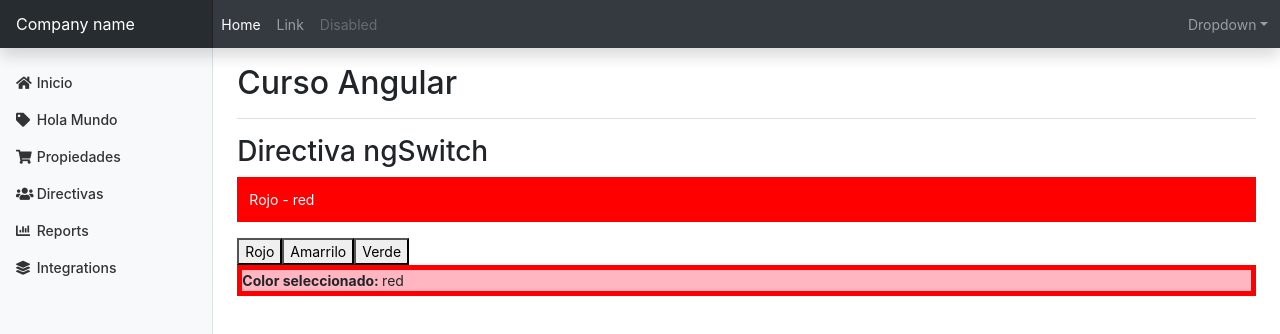
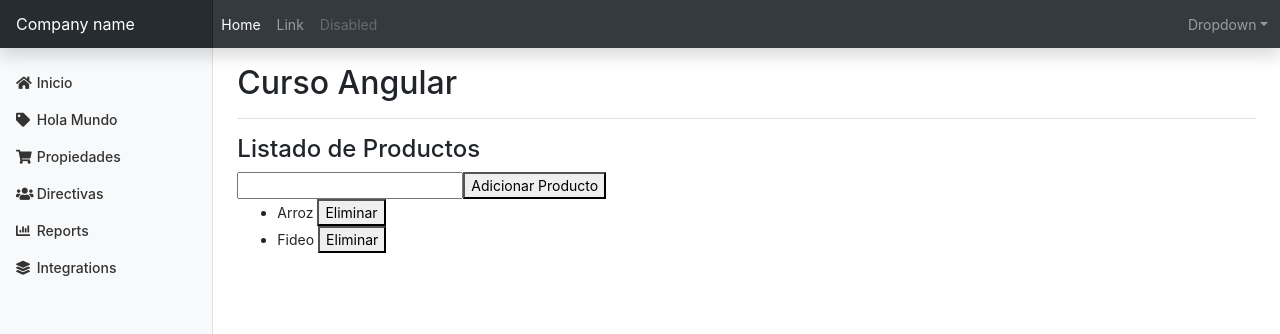
Before and after one commit to HugoMontes/cursoangular, an Angular app: page /producto in a window 1280 px wide. Shown: the top 334 px of the page. Built offline with nearby package versions, Linux system fonts and the light colour scheme.

Commit message:
Ejemplo de servicios

```diff
--- a/src/app/app-routing.module.ts
+++ b/src/app/app-routing.module.ts
@@ -11,6 +11,8 @@ import { EstiloComponent } from './estilo/estilo.component';
 import { HomeComponent } from './home/home.component';
 // Importar el componenete parametro
 import { ParametrosComponent } from './parametros/parametros.component';
+// Importar el componente Producto
+import { ProductoComponent } from './producto/producto.component';
 
 // Definir una constante que contiene un array de objetos json con
 // las rutas asociadas a un componente
@@ -25,6 +27,8 @@ const appRoutes: Routes = [
   {path: 'estilo', component: EstiloComponent},
   // Definir una ruta con paso de parametro
   {path: 'parametros/:param_nombre', component: ParametrosComponent},
+  // Definir una ruta para producto
+  {path: 'producto', component: ProductoComponent},
   // Definir la ruta para el error 404
   {path: '**', component: EstiloComponent},
 ];
--- a/src/app/app.module.ts
+++ b/src/app/app.module.ts
@@ -2,6 +2,8 @@ import { BrowserModule } from '@angular/platform-browser';
 import { NgModule } from '@angular/core';
 // Importar el archivo de rutas
 import { AppRoutingModule } from './app-routing.module';
+// Importar el modulo para trabajar con formularios
+import { FormsModule } from '@angular/forms';
 
 import { AppComponent } from './app.component';
 // Se podria eliminar los otros componentes
@@ -14,6 +16,7 @@ import { HomeComponent } from './home/home.component';
 import { ParametrosComponent } from './parametros/parametros.component';
 import { HeaderComponent } from './template/header/header.component';
 import { NavigationComponent } from './template/navigation/navigation.component';
+import { ProductoComponent } from './producto/producto.component';
 
 @NgModule({
   declarations: [
@@ -26,12 +29,14 @@ import { NavigationComponent } from './template/navigation/navigation.component'
     HomeComponent,
     ParametrosComponent,
     HeaderComponent,
-    NavigationComponent
+    NavigationComponent,
+    ProductoComponent
   ],
   // Cargar el modulo para lanzar las rutas
   imports: [
     BrowserModule,
-    AppRoutingModule
+    AppRoutingModule,
+    FormsModule       // <--- importar en el NgModule
   ],
   providers: [],
   bootstrap: [AppComponent]
--- /dev/null
+++ b/src/app/producto/producto.component.html
@@ -0,0 +1,15 @@
+<h4>Listado de Productos</h4>
+<!-- hacer uso del databinding ngModel -->
+<input type="text" [(ngModel)]="nombre_producto">
+<button (click)="guardarProducto()">Adicionar Producto</button>
+
+<p *ngIf="nombre_producto">
+    El producto a guardar es <strong>{{ nombre_producto}}</strong>
+</p>
+
+<ul>
+  <li *ngFor="let producto of listado_productos; let i= index">
+    {{ producto }}
+    <button (click)="eliminarProducto(i)">Eliminar</button>
+  </li>
+</ul>
--- /dev/null
+++ b/src/app/producto/producto.component.ts
@@ -0,0 +1,52 @@
+import { Component, OnInit } from '@angular/core';
+
+// Importar el servicio
+import { ProductoService } from '../services/producto.service';
+
+@Component({
+  selector: 'app-producto',
+  templateUrl: './producto.component.html',
+  styleUrls: ['./producto.component.css'],
+  // Adicionar la propiedad providers que mediante la
+  // inyeccion de depencias genera instancias de los servicios
+  providers: [ProductoService],
+})
+export class ProductoComponent implements OnInit {
+
+  // Propiedad para el titulo
+  public title='Gestion de Productos';
+  // Adicionar atributo de producto a guardar
+  public nombre_producto: string;
+  // Adicionar atributo listado de productos
+  public listado_productos: Array<string>;
+
+
+  // Crear una propiedad en el constructor para poder usar el servicio
+  constructor(
+    private productoService: ProductoService
+  ) { }
+
+  ngOnInit(): void {
+    // Llamar a algunos de los metodos del servicio
+    // cargar el listado mediante el servicio
+    this.listado_productos=this.productoService.getProductos();
+    console.log(this.listado_productos);
+  }
+
+  // Definir metodo guardar producto
+  guardarProducto(){
+    // Adicionar nuevo producto mediante el servicio
+    this.productoService.addProducto(this.nombre_producto);
+    // Limpiar campo de texto
+    this.nombre_producto=null;
+  }
+
+  // Definir el metodo eliminar producto
+  eliminarProducto(index: number){
+    // alert(index);
+    if(confirm('Esta seguro de eliminar el producto?')){
+      // Eliminar producto mediante el servicio
+      this.productoService.deleteProducto(index);
+    }
+  }
+}
--- /dev/null
+++ b/src/app/services/producto.service.ts
@@ -0,0 +1,28 @@
+import {Injectable} from '@angular/core';
+@Injectable()
+export class ProductoService{
+
+    // Definir un atributyo tipo array
+    public coleccion_productos = ['Arroz','Fideo'];
+
+    // METODOS DE SERVICIO
+
+    // Definir metodo que retorna la coleccion
+    getProductos(): Array<string>{
+        return this.coleccion_productos;
+    }
+
+    // Definir metodo para adicionar un elemento y que devuelva el
+    // array de productos
+    addProducto(nombre_producto: string): Array<string>{
+        this.coleccion_productos.push(nombre_producto);
+        return this.getProductos();
+    }
+
+    // Definir metodo para eliminar un producto de la coleccion
+    deleteProducto(index: number){
+        // Metodo splice(indice, nro_elem_a_borrar)
+        this.coleccion_productos.splice(index, 1);
+        return this.getProductos();
+    }
+}
```
Also changed, not shown: src/app/producto/producto.component.css (added), 1 other file (tests, documents, lock files or other folders).
